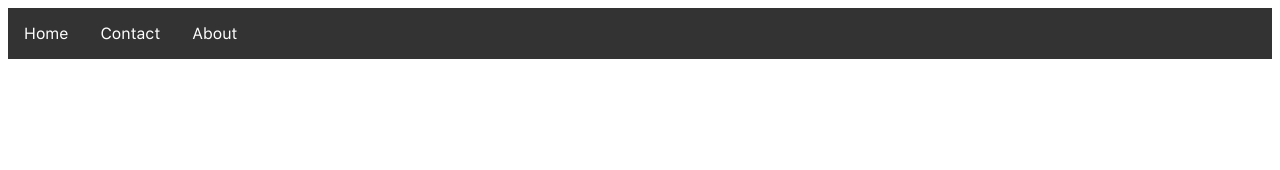
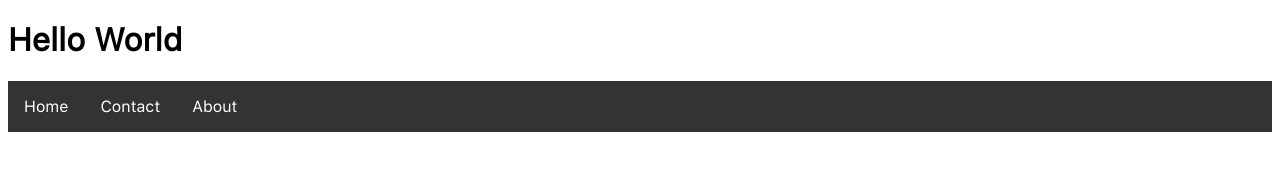
Before and after one commit to Gurjas604/firstwebpage, a plain HTML site: page index.html in a window 1280 px wide. Drawn offline with Linux system fonts and the light colour scheme.

Commit message:
Update index.html

```diff
--- a/index.html
+++ b/index.html
@@ -40,6 +40,7 @@ li a:hover {
 </style>
 </head>
 <body>
+<h1 onclick = "alert('hello world again')">Hello World</h1>
 
 <ul>
   <li><a href="#home">Home</a></li>
```
